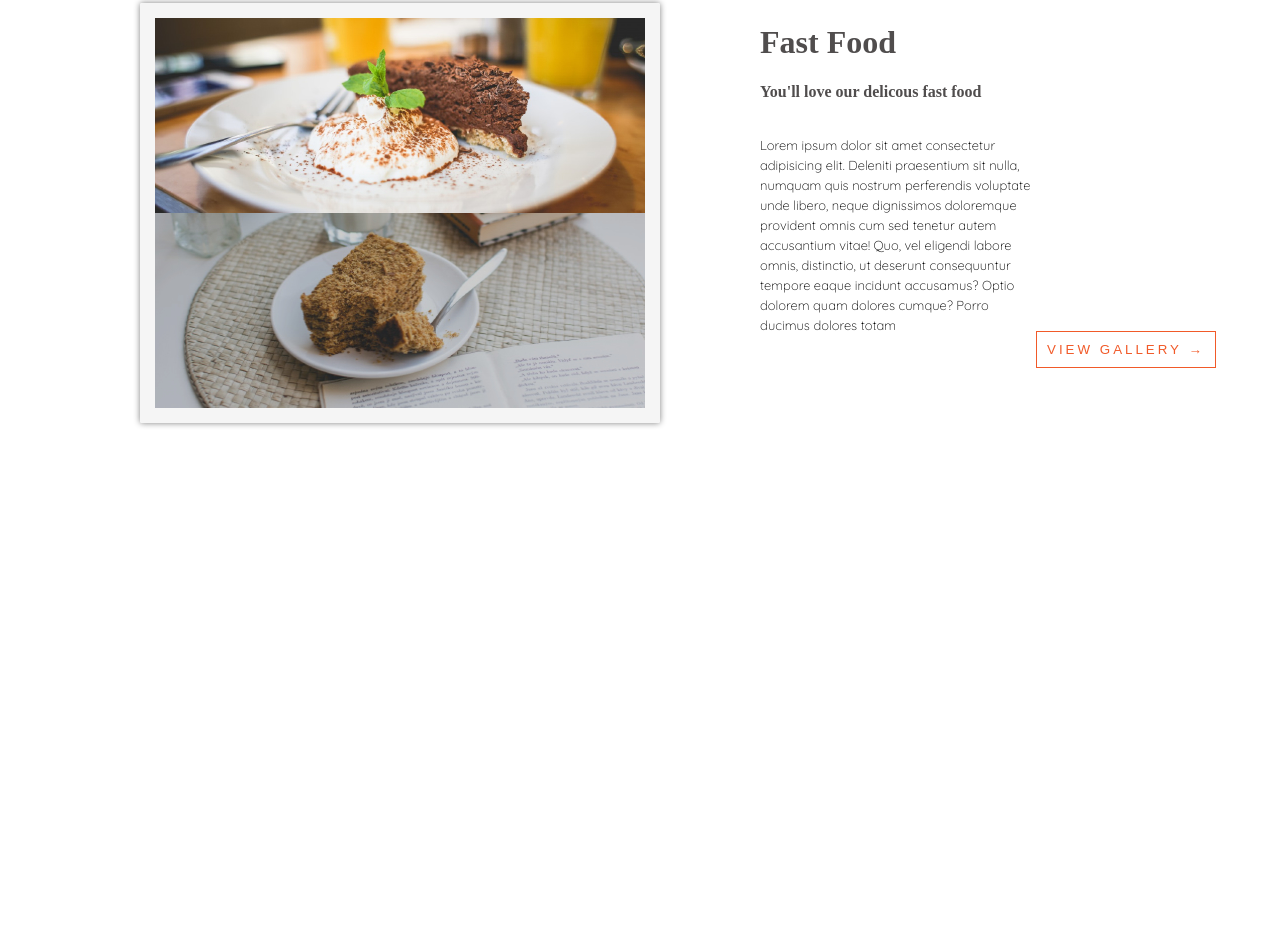
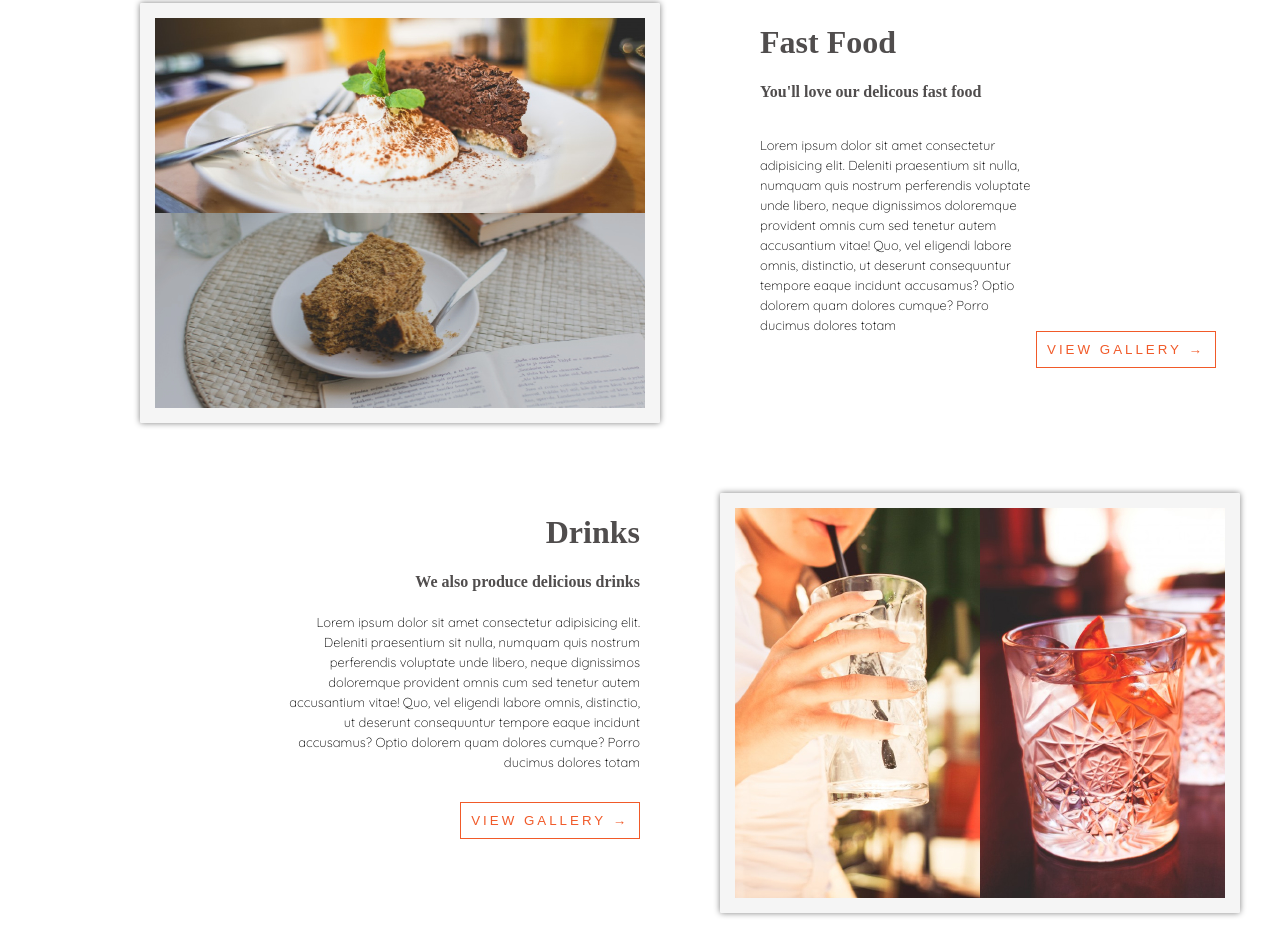
Before and after one commit to WilsonKinyua/anitas-kitchen, a plain HTML site: page index.html in a window 1280 px wide. Shown: the part 897-1830 px from the top of the page. Before the commit the page ends 1380 px from the top, so only its background shows below. Drawn offline with Linux system fonts and the light colour scheme.

Commit message:
drink div complete

```diff
--- a/index.css
+++ b/index.css
@@ -100,6 +100,7 @@ body {
     box-shadow: 0px 0px 6px grey;
     font-size: 0;
     margin-left: 80px;
+    width: 50%;
 }
 
 .text_block {
@@ -137,3 +138,46 @@ body {
 #btn {
    margin-top: 230px;
 }
+
+.drink {
+    margin-top: 10px;
+    padding: 0px 20px 20px 20px;
+    display: flex;
+}
+
+.drink_text_block {
+    width: 50%;
+    text-align: right;
+}
+
+.drink_text_block p {
+    margin-left: 260px;
+    font-weight: 100;
+    font-family: 'Quicksand', sans-serif;
+    font-size: small;
+    line-height: 20px;
+}
+
+
+.drink_text_block h1{
+    font-weight: bolder;
+    color: rgb(80, 77, 77);
+}
+
+.drink_text_block h4{
+    font-weight: 700;
+    color: rgb(80, 77, 77);
+}
+
+#btn2 {
+    margin-top: 30px;
+ }
+
+ .img_block2 {
+    display: flex;
+    border: 15px solid whitesmoke;
+    border-radius: 2px;
+    box-shadow: 0px 0px 6px grey;
+    font-size: 0;
+    margin-left: 80px;
+}
--- a/index.html
+++ b/index.html
@@ -68,6 +68,34 @@
         </div>
     </div>
 
+    <div class="drink">
+        <div class="drink_text_block">
+            <div>
+                <h1>Drinks</h1>
+                <h4>We also produce delicious drinks</h4>
+                <p>
+                    Lorem ipsum dolor sit amet consectetur adipisicing elit. Deleniti praesentium sit nulla, numquam
+                    quis
+                    nostrum perferendis voluptate unde libero, neque dignissimos doloremque provident omnis cum sed
+                    tenetur
+                    autem accusantium vitae! Quo, vel eligendi labore omnis, distinctio, ut deserunt consequuntur
+                    tempore
+                    eaque incidunt accusamus? Optio dolorem quam dolores cumque? Porro ducimus dolores totam
+                </p>
+            </div>
+            <div id="btn2">
+                <button class="outline">View Gallery &#8594;</button>
+            </div>
+        </div>
+        <div class="img_block2">
+            <div>
+                <img src="./img/drink1.jpg" alt="Drink One">
+            </div>
+            <img src="./img/drink2.jpg" alt="Drink Two">
+        </div>
+
+    </div>
+
 </body>
 
 </html>
```
